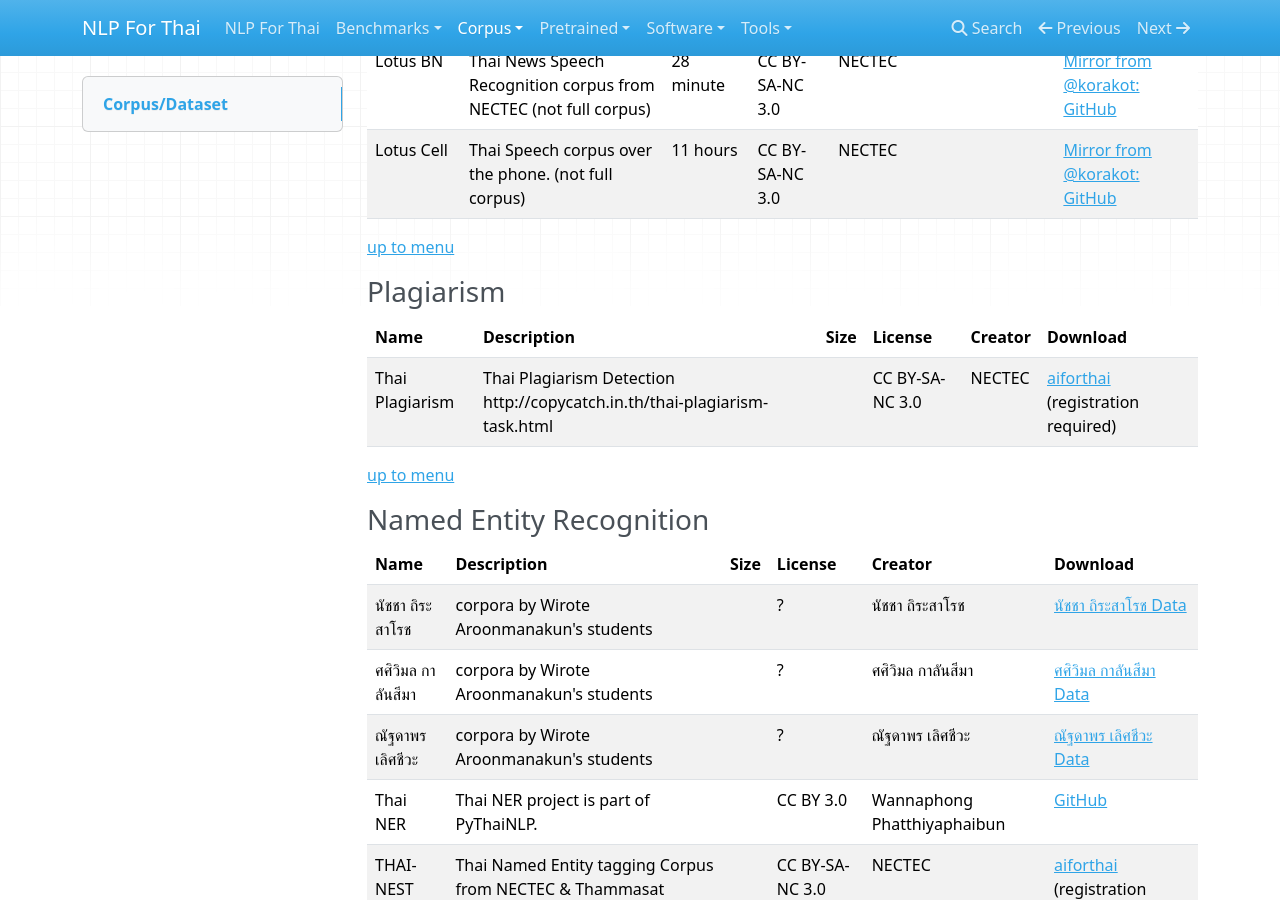
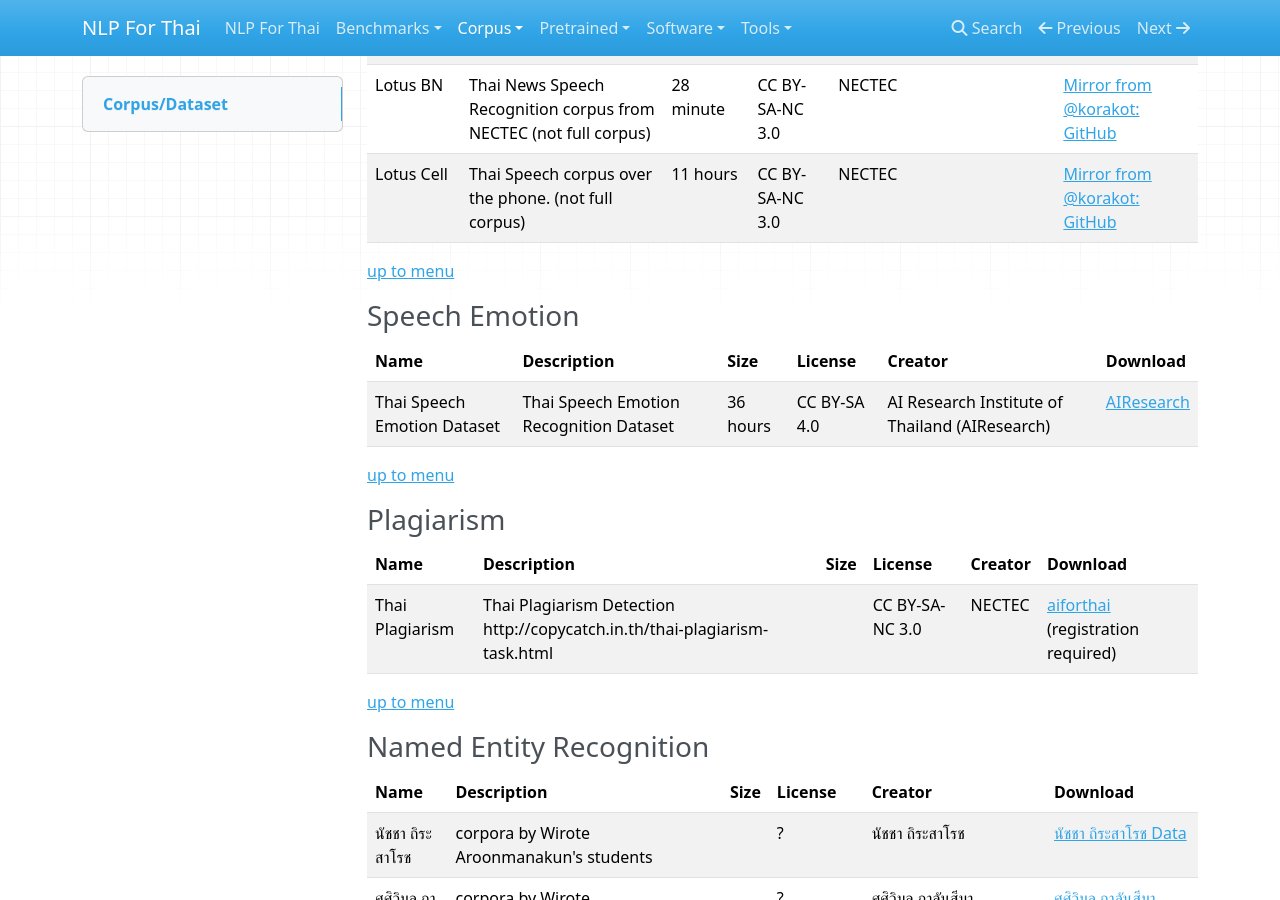
Before and after one commit to PyThaiNLP/nlpforthai.com, an MkDocs documentation site: the page built from docs/corpus/index.md, in a window 1280 px wide and 900 px high, scrolled down 8055 px. Built offline with MkDocs 1.6.1, drawn with Linux system fonts in a browser that asks for light colours; nearby versions of some CDN libraries.

Commit message:
Add Speech Emotion

```diff
--- a/docs/corpus/index.md
+++ b/docs/corpus/index.md
@@ -14,6 +14,7 @@
 - [Question Answering](#question-answering)
 - [Speech Synthesis](#speech-synthesis)
 - [Speech Recognition](#speech-recognition)
+- [Speech Emotion](#speech-emotion)
 - [Plagiarism](#plagiarism)
 - [Named Entity Recognition](#named-entity-recognition)
 - [Dictionaries](#dictionaries)
@@ -144,6 +145,14 @@
 
 [up to menu](#corpusdataset)
 
+### Speech Emotion
+
+| Name                        | Description                             | Size     | License      | Creator                                        | Download                                                     |
+| --------------------------- | --------------------------------------- | -------- | ------------ | ---------------------------------------------- | ------------------------------------------------------------ |
+| Thai Speech Emotion Dataset | Thai Speech Emotion Recognition Dataset | 36 hours | CC BY-SA 4.0 | AI Research Institute of Thailand (AIResearch) | [AIResearch](https://airesearch.in.th/releases/speech-emotion-dataset/) |
+
+[up to menu](#corpusdataset)
+
 ### Plagiarism
 
 | Name            | Description                                                  | Size | License         | Creator | Download                                                     |
```
